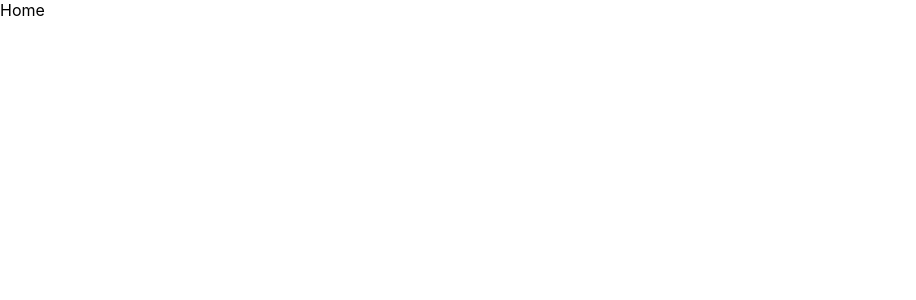
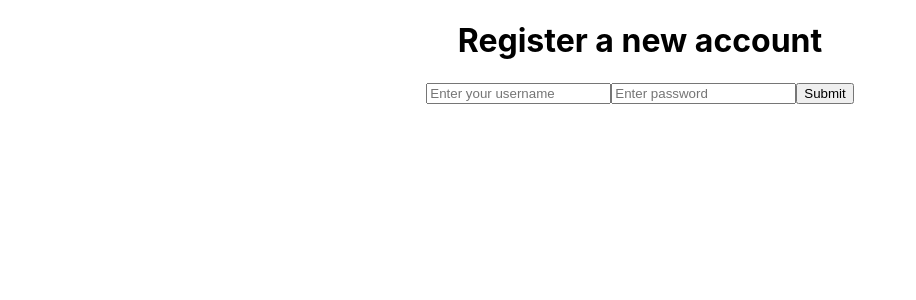
Before and after one commit to alibooresh/NewDubberenfa, a React (Create React App) app in the folder frontend/: page / in a window 1280 px wide. Shown: the top 300 px of the page, without its empty margins (0-916 px from the left). Built offline with nearby package versions, Linux system fonts and the light colour scheme.

Commit message:
add formik and a simple login form

```diff
--- a/frontend/package.json
+++ b/frontend/package.json
@@ -9,6 +9,7 @@
     "@testing-library/jest-dom": "^5.17.0",
     "@testing-library/react": "^13.4.0",
     "@testing-library/user-event": "^13.5.0",
+    "formik": "^2.4.3",
     "react": "^18.2.0",
     "react-dom": "^18.2.0",
     "react-scripts": "5.0.1",
--- a/frontend/src/App.js
+++ b/frontend/src/App.js
@@ -7,7 +7,7 @@ function App() {
   return (
     <BrowserRouter>
       <Routes>
-        <Route path="/" element={<Home />}>
+        <Route path="/" element={<Login />}>
           <Route path="login" element={<Login />} />
           <Route path="signUp" element={<Login />} />
         </Route>
--- a/frontend/src/form/Login.jsx
+++ b/frontend/src/form/Login.jsx
@@ -1,9 +1,36 @@
 import React from "react";
+import { Formik, Form, Field, ErrorMessage } from "formik";
 
-export default function Login(){
-    return(
-        <div>
-            Login
-        </div>
-    )
+export default function Login() {
+  return (
+    <>
+      <div className="App">
+        <center>
+          <h1>Register a new account</h1>
+          <Formik>
+            {({ isSubmitting }) => (
+              <Form>
+                <Field
+                  type="text"
+                  name="username"
+                  placeholder="Enter your username"
+                />
+                <ErrorMessage name="username" component="div" />
+
+                <Field
+                  type="password"
+                  name="password"
+                  placeholder="Enter password"
+                />
+                <ErrorMessage name="password" component="div" />
+                <button type="submit" disabled={isSubmitting}>
+                  Submit
+                </button>
+              </Form>
+            )}
+          </Formik>
+        </center>
+      </div>
+    </>
+  );
 }
```
Also changed, not shown: 1 other file (tests, documents, lock files or other folders).
